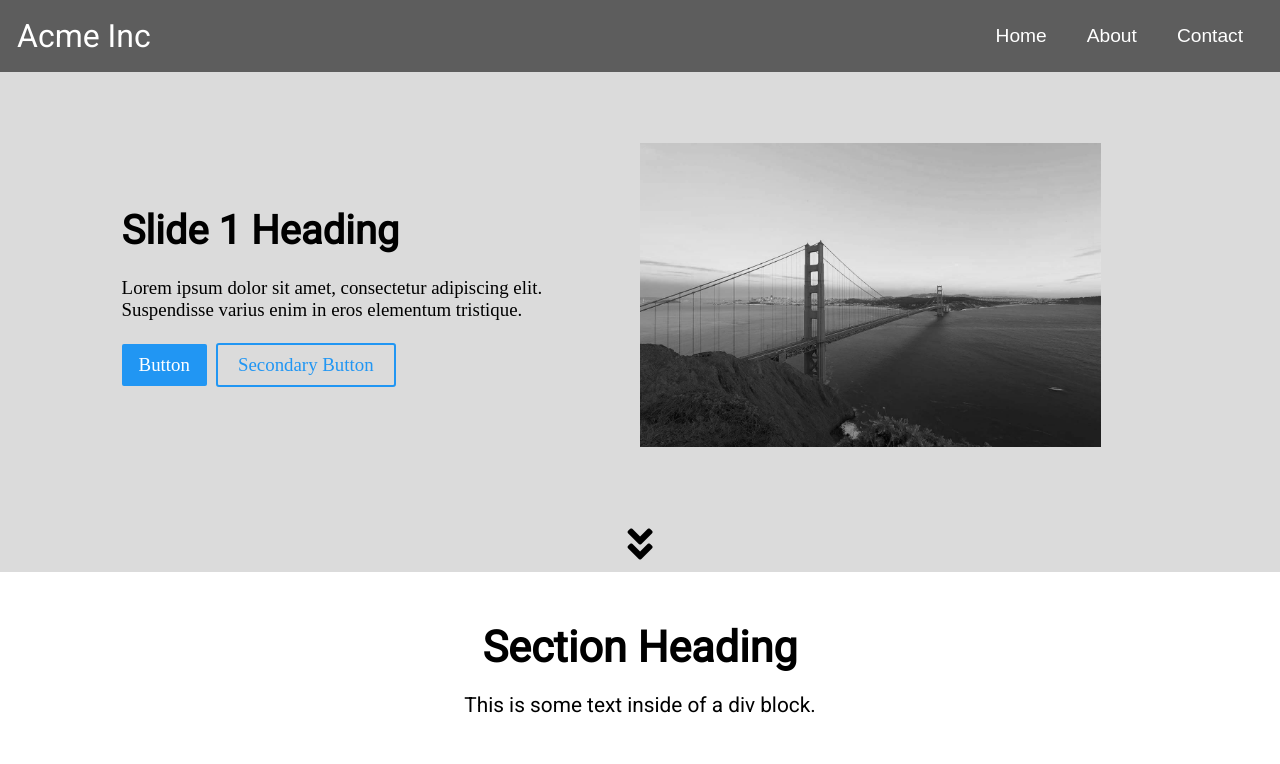
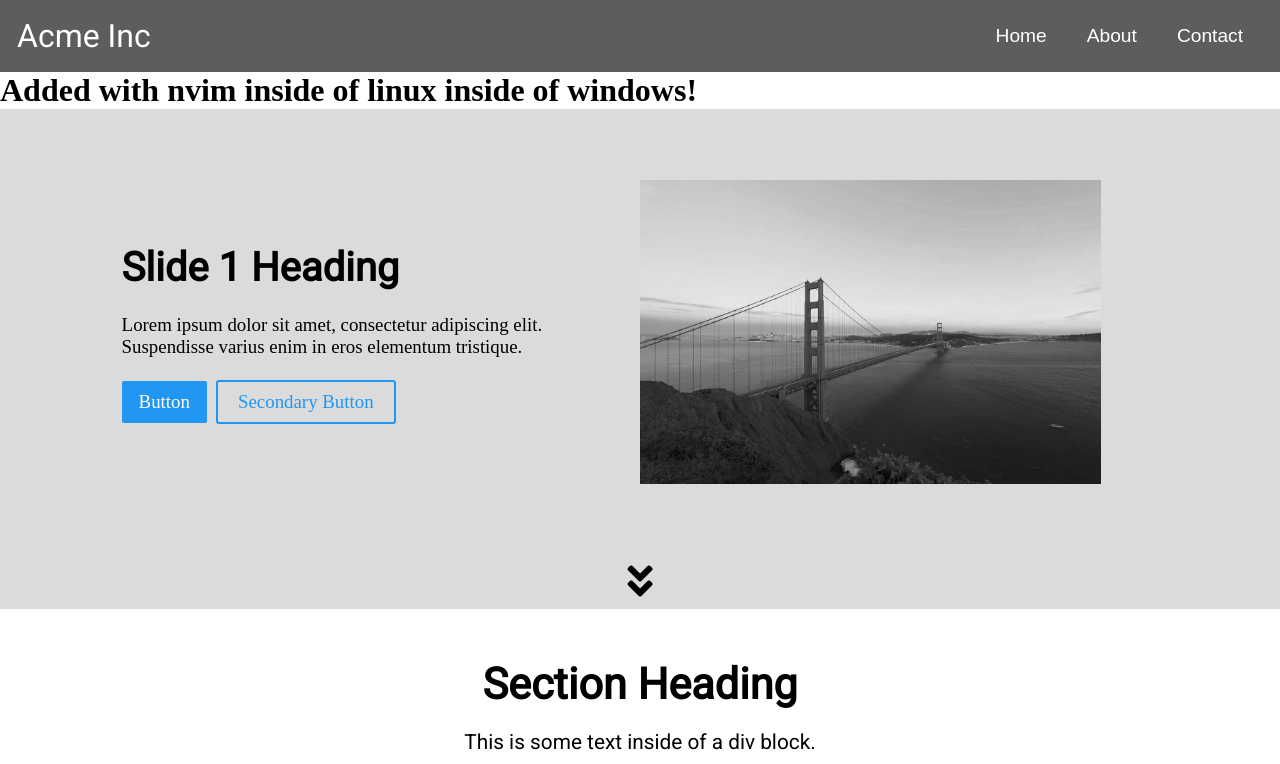
Before and after one commit to IlyaTheCreator/myStorage, a plain HTML site: page theFirst/index.html in a window 1280 px wide. Shown: the top 764 px of the page. Drawn offline with Linux system fonts and the light colour scheme.

Commit message:
=new commit from 2021

```diff
--- a/theFirst/index.html
+++ b/theFirst/index.html
@@ -22,6 +22,12 @@
         <i class="fas fa-bars"></i>
       </div>
     </nav>
+
+    <!-- this is true -->
+    <!-- this is true -->
+
+    <h1>Added with nvim inside of linux inside of windows!</h1>
+
     <!-- "slider" -->
     <div class="slider">
       <div class="content">
```
Also changed, not shown: hello/hello.html (added, +1 -0 lines).
